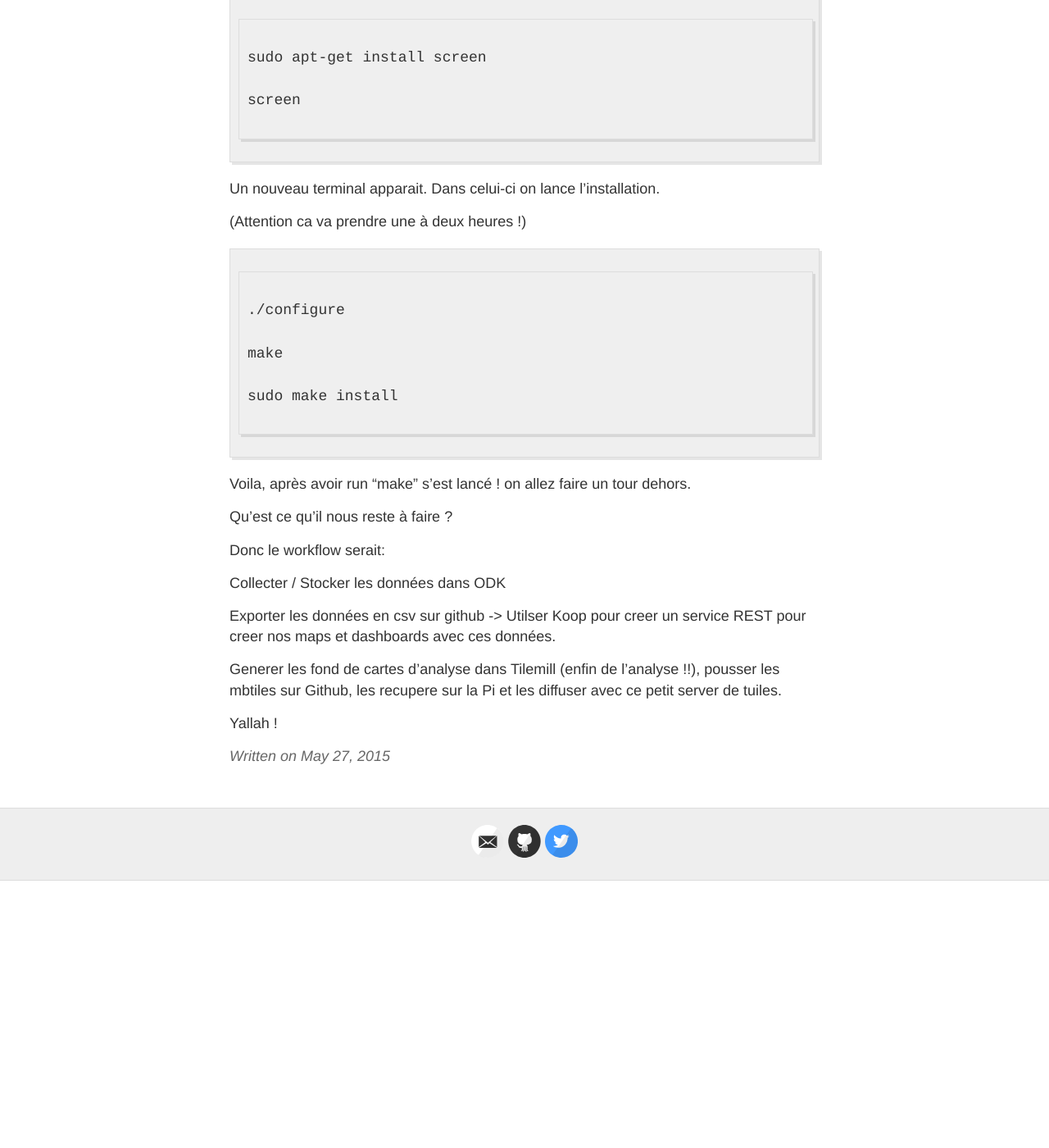
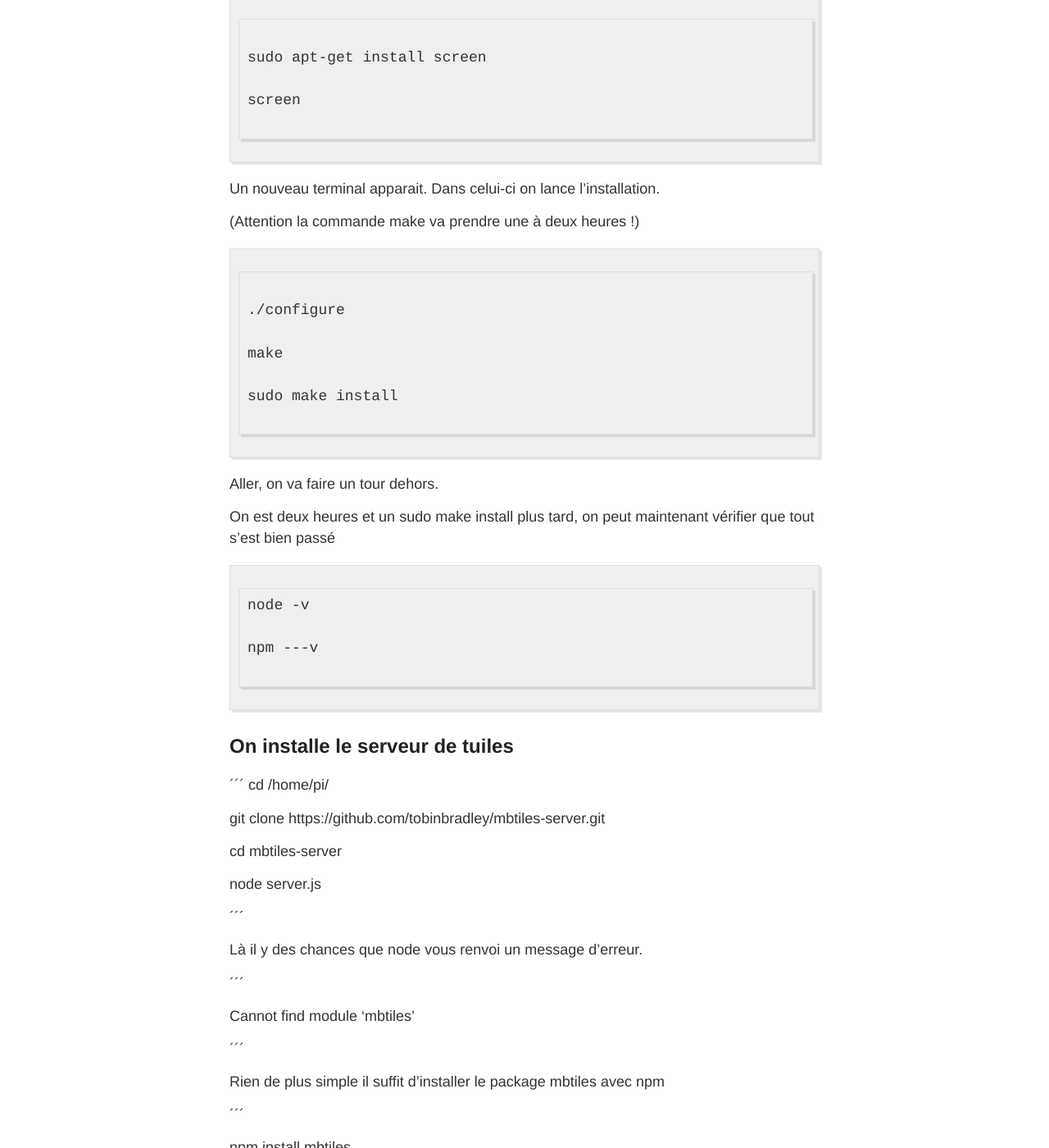
Before and after one commit to pierrelorioux/pierrelorioux.github.io, a Jekyll site: the page built from _posts/2015-5-27-rasp.md, in a window 1280 px wide and 1400 px high, scrolled down 1173 px. Shown: the whole window at 82% size. Built offline with Jekyll 4.4.1, drawn with Linux system fonts in a browser that asks for light colours; Markdown is read by kramdown in place of the engine named in the settings; before the commit the page ends 2247 px from its top, so only the background shows below that; some of the changed text lies outside the part shown.

Commit message:
on continue

````diff
--- a/_posts/2015-5-27-rasp.md
+++ b/_posts/2015-5-27-rasp.md
@@ -12,7 +12,7 @@
 
 ##Tout d'abord il faut installer Node Js !
 
-Node Js c'est bien! Mais qu'est ce que c'est difficile à installer: Les versions évoluent tellement vite que les softwares qui utilisent d'anciennes versions ne marchent plus avec les nouvelles versions (c'est le cas de Tilemill par ex).
+Node Js c'est bien mais c'est difficile à installer. Les versions évoluent vite et les softwares qui utilisent d'anciennes versions ne marchent plus avec les nouvelles versions (c'est le cas de Tilemill par ex).
 
 Il faut donc choisir une version qui n'est pas trop récente. Mais elle ne doit pas être trop vieille non plus sinon NPM n'est pas intégré. On va donc installer la version 0.10.35 puisqu'elle supporte Tilemill et puisqu'il il y a npm dedans !
 
@@ -52,7 +52,7 @@
 
 Un nouveau terminal apparait. Dans celui-ci on lance l'installation.
 
-(Attention ca va prendre une à deux heures !)
+(Attention la commande make va prendre une à deux heures !)
 
 ```
 
@@ -64,9 +64,47 @@
 
 ```
 
-Voila, après avoir run "make" s'est lancé ! on allez faire un tour dehors.
+Aller, on va faire un tour dehors.
 
+On est deux heures et un sudo make install plus tard, on peut maintenant vérifier que tout s'est bien passé
 
+```
+node -v
+
+npm ---v
+
+```
+
+## On installe le serveur de tuiles
+
+´´´
+cd /home/pi/
+
+git clone https://github.com/tobinbradley/mbtiles-server.git
+
+cd mbtiles-server
+
+node server.js
+
+´´´
+
+Là il y des chances que node vous renvoi un message d'erreur.
+
+´´´
+
+Cannot find module 'mbtiles'
+
+´´´
+
+Rien de plus simple il suffit d'installer le package mbtiles avec npm
+
+´´´
+
+npm install mbtiles
+
+´´´
+
+Et voilou pour nodeJS sur Raspberry !
 
 Qu'est ce qu'il nous reste à faire ?
 
````
